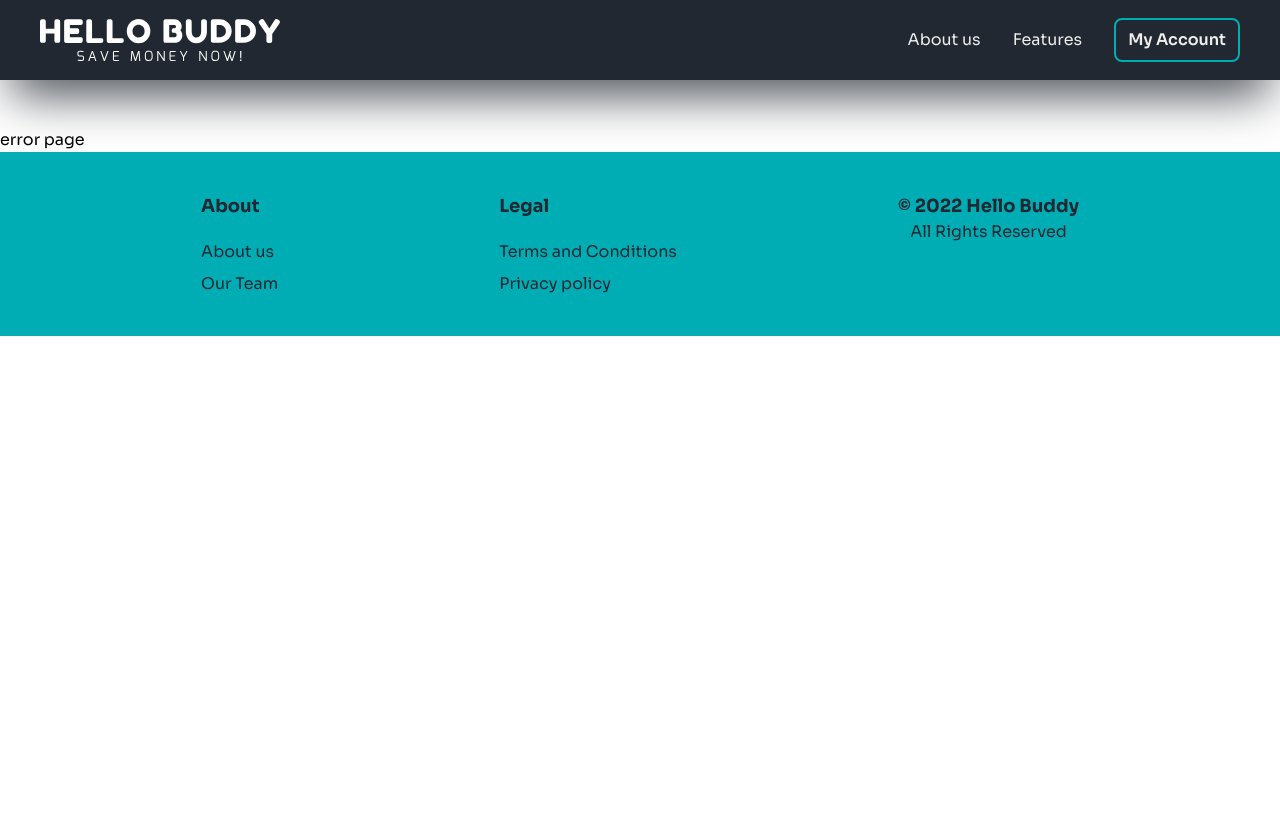
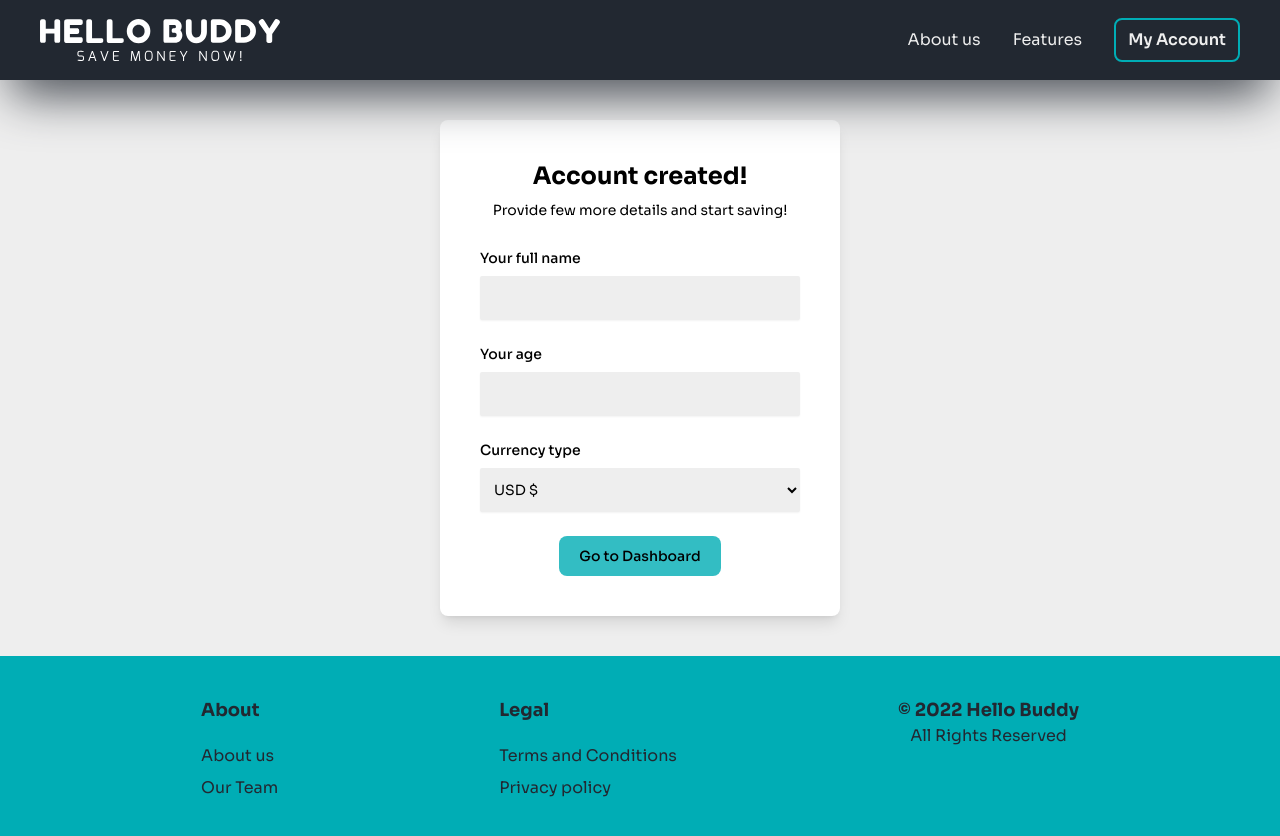
Before and after one commit to AkhilsWorkshop/Hello-Buddy, a React (Create React App) app: page /setup-account in a window 1280 px wide. Shown: the top 836 px of the page. Before the commit the page ends 800 px from the top, so only its background shows below. Built offline with nearby package versions, Linux system fonts and the light colour scheme; no server answers; the database is empty; sample sign-in values are in the browser's storage.

Commit message:
[Update] Account setup page

```diff
--- a/src/App.js
+++ b/src/App.js
@@ -3,12 +3,13 @@ import { AuthContextProvider } from "./server/AuthContext";
 import ProtectedRoute from "./server/ProtectedRoute";
 import Navbar from "./components/main/Navbar";
 import Footer from "./components/main/Footer";
-import Register from "./components/user/Register";
-import Login from "./components/user/Login";
-import ForgotPassword from "./components/user/ForgotPassword";
-import Error from "./components/error/Error";
-import Dashboard from "./components/user/Dashboard";
-import LandingPage from "./components/user/LandingPage";
+import Register from "./components/pages/Register";
+import Login from "./components/pages/Login";
+import ForgotPassword from "./components/pages/ForgotPassword";
+import Dashboard from "./components/pages/Dashboard";
+import LandingPage from "./components/pages/LandingPage";
+import SetupAccount from "./components/pages/SetupAccount";
+import Error from "./components/pages/Error";
 
 function App() {
   return (
@@ -21,6 +22,7 @@ function App() {
         <Route path="login" element={<Login />} />
         <Route path="forgot-password" element={<ForgotPassword />} />
         <Route path="register" element={<Register />} />
+        <Route path="setup-account" element={<ProtectedRoute><SetupAccount /></ProtectedRoute>} />
         <Route path="dashboard" element={<ProtectedRoute><Dashboard /></ProtectedRoute>} />
         <Route path="*" element={<Error />} />
       </Routes>
--- a/src/components/error/Error.jsx
+++ /dev/null
@@ -1,9 +0,0 @@
-import React from 'react'
-
-const Error = () => {
-    return (
-        <div className="mt-32">error page</div>
-    )
-}
-
-export default Error
--- a/src/components/main/Navbar.jsx
+++ b/src/components/main/Navbar.jsx
@@ -61,7 +61,7 @@ const Navbar = () => {
                         <Hamburger toggled={isOpen} toggle={setIsOpen} />
                     </div>
 
-                    <div className={`absolute z-40 h-auto w-full top-20 left-0 duration-300 transition-all  ${isOpen ? "flex" : "top-[-300px]"}`}>
+                    <div className={`absolute z-40 h-auto w-full top-20 left-0 duration-300 transition-all  ${isOpen ? "flex" : "top-[-350px]"}`}>
                         <div className="flex lg:hidden flex-col w-full bg-secondary text-fourth">
                             <div>
                                 {menuItems.map((eachItem, index) => (
--- /dev/null
+++ b/src/components/pages/Error.jsx
@@ -0,0 +1,25 @@
+import React from 'react'
+import { AiOutlineDoubleRight } from 'react-icons/ai'
+import { Link } from 'react-router-dom'
+import errorImg from '../../assets/images/error/404.svg'
+
+const Error = () => {
+    return (
+        <div className="bg-gradient-to-br from-fourth via-third/40 to-fourth text-secondary">
+
+            <div className="max-w-screen-xl mx-auto flex flex-col items-center gap-10 p-8 md:p-10 mt-20">
+
+                <p className="text-[2rem] font-bold leading-tight">Can't find the page</p>
+                <img alt="heroImage" src={errorImg} className="h-[15rem]" />
+                <Link to="/" className="flex items-center gap-2 border-2 text-xl border-third rounded-lg p-3 text-fourth bg-secondary/90 hover:bg-third hover:border-primary/30 hover:text-secondary font-semibold duration-300 transition-all">
+                    <p>Go to home</p>
+                    <AiOutlineDoubleRight size={15} />
+                </Link>
+
+            </div>
+
+        </div>
+    )
+}
+
+export default Error
--- a/src/components/user/Login.jsx
+++ b/src/components/pages/Login.jsx
@@ -1,4 +1,5 @@
 import { useState } from "react"
+import { BiError } from "react-icons/bi"
 import { Link, useNavigate } from "react-router-dom"
 import loginImg from "../../assets/images/user/loginImg.svg"
 import { UserAuth } from "../../server/AuthContext"
@@ -19,8 +20,18 @@ const Login = () => {
             await login(email, password);
             navigate("/dashboard");
         } catch (e) {
-            setError(e.message);
-            console.log(e.message);
+            switch (e.code) {
+                case "auth/user-not-found":
+                    setError("Account not found");
+                    break;
+                case "auth/wrong-password":
+                    setError("Incorrect password");
+                    break;
+                default:
+                    setError("Error Occured! Try Again");
+                    break;
+            }
+            console.log(e.code)
         }
     };
 
@@ -52,6 +63,13 @@ const Login = () => {
                             <label htmlFor="password" className="block mb-2 text-sm font-medium">Your password</label>
                             <input type="password" id="password" className="shadow-sm bg-fourth text-sm rounded-sm block w-full p-2.5 py-3" onChange={(e) => setPassword(e.target.value)} required />
                         </div>
+                        {error
+                            &&
+                            <div className="flex justify-center items-center gap-1 mb-6 border rounded-md text-fourth bg-[#b8352b] py-2">
+                                <BiError size={25} />
+                                <p className="text-sm">{error}</p>
+                            </div>
+                        }
                         <button type="submit" className="text-white bg-third/80 hover:bg-third font-medium rounded-lg text-sm px-5 py-2.5 text-center duration-300 flex self-center">Login</button>
                     </form>
                     <div className="flex gap-2 justify-center items-center">
--- a/src/components/user/Register.jsx
+++ b/src/components/pages/Register.jsx
@@ -3,31 +3,23 @@ import { Link, useNavigate } from "react-router-dom"
 import registerImg from "../../assets/images/user/registerImg.svg"
 import { UserAuth } from "../../server/AuthContext"
 import { BiError } from "react-icons/bi"
-import { addDoc, collection, doc, serverTimestamp, setDoc } from "firebase/firestore"
-import { db } from "../../server/fireBase"
 
 const Register = () => {
 
-    const [name, setName] = useState('');
     const [email, setEmail] = useState('');
     const [password, setPassword] = useState('');
-    const [error, setError] = useState('')
-    const { createUser, getCurrentTime } = UserAuth();
+    const [error, setError] = useState('');
+    const { createUser } = UserAuth();
     const navigate = useNavigate()
 
     const handleSubmit = async (e) => {
         e.preventDefault();
         setError('');
         try {
-            const res = await createUser(email, password);
-            await setDoc(doc(db, "users", res.user.uid), {
-                userName: name,
-            });
-            console.log(res)
-            navigate("/dashboard")
+            await createUser(email, password);
+            navigate("/setup-account")
         } catch (e) {
             e.code === "auth/email-already-in-use" ? setError("Account already exists") : setError("Error Occured! Try Again")
-
             console.log(e.code);
         }
     };
@@ -51,10 +43,6 @@ const Register = () => {
                         <p className="text-sm text-center">Create an account to register your subscriptions and start saving!</p>
                     </div>
                     <form className="flex flex-col" onSubmit={handleSubmit}>
-                        <div className="mb-6">
-                            <label htmlFor="name" className="block mb-2 text-sm font-medium">Your full name</label>
-                            <input type="text" id="name" className="shadow-sm bg-fourth text-sm rounded-sm block w-full p-2.5 py-3" placeholder="Tessa Hardin" onChange={(e) => setName(e.target.value)} required />
-                        </div>
                         <div className="mb-6">
                             <label htmlFor="email" className="block mb-2 text-sm font-medium">Your email address</label>
                             <input type="email" id="email" className="shadow-sm bg-fourth text-sm rounded-sm block w-full p-2.5 py-3" placeholder="name@example.com" onChange={(e) => setEmail(e.target.value)} required />
--- /dev/null
+++ b/src/components/pages/SetupAccount.jsx
@@ -0,0 +1,71 @@
+import { useState } from "react";
+import { BiError } from "react-icons/bi";
+import { useNavigate } from "react-router-dom";
+import { UserAuth } from "../../server/AuthContext"
+
+const SetupAccount = () => {
+
+    const { saveAccountDetails, user } = UserAuth();
+
+    const [name, setName] = useState('');
+    const [age, setAge] = useState('');
+    const [currency, setCurrrency] = useState('USD');
+    const [error, setError] = useState('');
+
+    const navigate = useNavigate();
+
+    const handleSubmit = async (e) => {
+        e.preventDefault();
+        setError('');
+        try {
+            await saveAccountDetails(user.uid, name, age, currency);
+            navigate("/dashboard")
+        } catch (e) {
+            setError("Error Occured! Try Again")
+            console.log(e.code);
+        }
+    };
+
+    return (
+        <div className="bg-fourth">
+            <div className="max-w-screen-xl mx-auto flex flex-col md:flex-row items-center justify-center gap-10 md:p-10 mt-20">
+
+                <div className="flex flex-col gap-7 w-full lg:w-1/3 bg-[#ffffff] shadow-lg rounded-lg p-10">
+
+                    <div className="flex flex-col gap-2 justify-center items-center">
+                        <p className="font-bold text-2xl">Account created!</p>
+                        <p className="text-sm text-center">Provide few more details and start saving!</p>
+                    </div>
+                    <form className="flex flex-col" onSubmit={handleSubmit}>
+                        <div className="mb-6">
+                            <label className="block mb-2 text-sm font-medium">Your full name</label>
+                            <input type="text" className="shadow-sm bg-fourth text-sm rounded-sm block w-full p-2.5 py-3" onChange={(e) => setName(e.target.value)} required />
+                        </div>
+                        <div className="mb-6">
+                            <label className="block mb-2 text-sm font-medium">Your age</label>
+                            <input type="number" className="shadow-sm bg-fourth text-sm rounded-sm block w-full p-2.5 py-3" onChange={(e) => setAge(e.target.value)} required />
+                        </div>
+                        <div className="mb-6">
+                            <label className="block mb-2 text-sm font-medium">Currency type</label>
+                            <select value={currency} onChange={(e) => setCurrrency(e.target.value)} className="shadow-sm bg-fourth text-sm rounded-sm block w-full p-2.5 py-3" required>
+                                <option value="USD">USD $</option>
+                                <option value="EUR">EUR0 €</option>
+                            </select>
+                        </div>
+                        {error
+                            &&
+                            <div className="flex justify-center items-center gap-1 mb-6 border rounded-md text-fourth bg-[#b8352b] py-2">
+                                <BiError size={25} />
+                                <p className="text-sm">{error}</p>
+                            </div>
+                        }
+                        <button type="submit" className="text-white bg-third/80 hover:bg-third font-medium rounded-lg text-sm px-5 py-2.5 text-center duration-300 flex self-center">Go to Dashboard </button>
+                    </form>
+
+                </div>
+            </div>
+        </div>
+    )
+}
+
+export default SetupAccount
```
Also changed, not shown: src/server/AuthContext.js (+10 -2 lines), src/assets/images/error/404.svg (added), src/components/pages/Dashboard.jsx (renamed from src/components/user/Dashboard.jsx), src/components/pages/ForgotPassword.jsx (renamed from src/components/user/ForgotPassword.jsx), src/components/pages/LandingPage.jsx (renamed from src/components/user/LandingPage.jsx).
